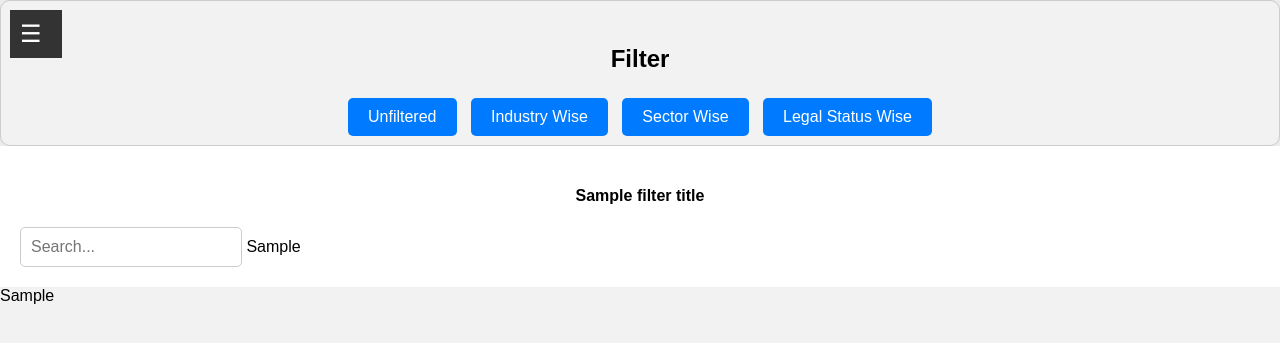
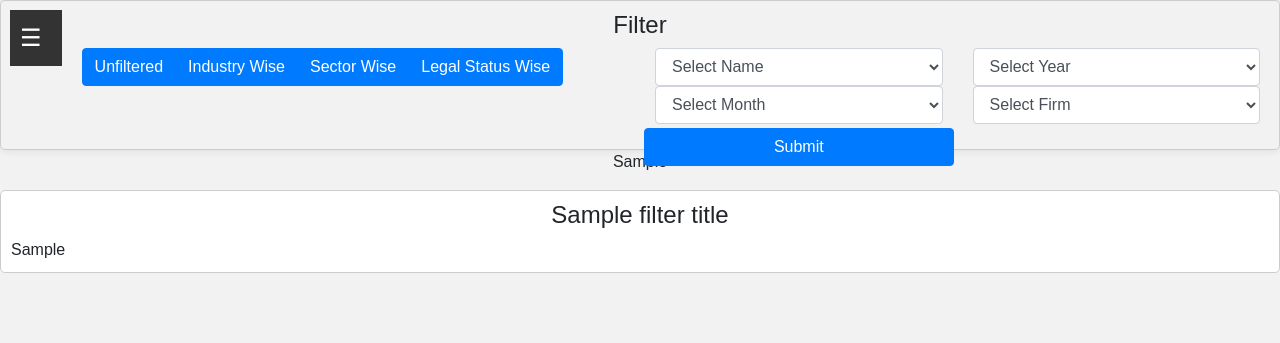
Before and after one commit to Kazir205/DVS-automation, a Django app: template dvs_automated/dvs_automated_app/templates/filter_data.html in a window 1280 px wide. Shown: the top 343 px of the page. Run offline with Django 4.2, Linux system fonts and the light colour scheme; the template is opened without the code that fills it: most values are stand-ins (such as "Sample title", 1, 10 or a date in 2020); parts of the project's set-up code (start-up, migrations or seed data) failed here and were passed over; some libraries are stand-ins or nearby versions.

Commit message:
Add files via upload

```diff
--- a/dvs_automated/dvs_automated/settings.py
+++ b/dvs_automated/dvs_automated/settings.py
@@ -29,7 +29,7 @@ SECRET_KEY = 'django-insecure-l5*1r9e@i9#(0fptnb#n(bg)6119uj^s=+dddd_w$cp_)gu80r
 # SECURITY WARNING: don't run with debug turned on in production!
 DEBUG = True
 
-ALLOWED_HOSTS = [".vercel.app"]
+ALLOWED_HOSTS = []
 
 
 # Application definition
--- a/dvs_automated/dvs_automated_app/templates/filter_data.html
+++ b/dvs_automated/dvs_automated_app/templates/filter_data.html
@@ -6,22 +6,14 @@
     {% comment %} <link rel='stylesheet' href='../js_and_css/index.css'> {% endcomment %}
     <title>My Web Page</title>
     <!-- Add your CSS styles or links to external CSS files here -->
+    <link rel="stylesheet" href="https://cdn.jsdelivr.net/npm/bootstrap@4.4.1/dist/css/bootstrap.min.css" integrity="sha384-Vkoo8x4CGsO3+Hhxv8T/Q5PaXtkKtu6ug5TOeNV6gBiFeWPGFN9MuhOf23Q9Ifjh" crossorigin="anonymous">
+</head>
     <style>
         body {
             font-family: Arial, sans-serif;
             margin: 0;
             padding: 0;
             background-color: #f2f2f2;
-        }
-
-        /* Container Styles */
-        .container {
-            max-width: 800px;
-            margin: 0 auto;
-            padding: 20px;
-            background-color: #ffffff;
-            box-shadow: 0 0 10px rgba(0, 0, 0, 0.1);
-            border-radius: 5px;
         }
 
         /* Section Styles */
@@ -33,32 +25,11 @@
             border-radius: 5px;
         }
 
-        /* Section Specific Styles */
-        .section1 {
-            border-color: #3498db;
-            color: #3498db;
-        }
-
-        .section2 {
-            border-color: #e74c3c;
-            color: #e74c3c;
-        }
-
-        .section3 {
-            border-color: #27ae60;
-            color: #27ae60;
-        }
-
-        .section4 {
-            border-color: #f39c12;
-            color: #f39c12;
-        }
-
         .table-container {
-            position: sticky;
             top: 0;
             z-index: 100;
             background-color: #fff; /* Add a background color if needed */
+            height: 100%;
         }
 
         table {
@@ -77,23 +48,8 @@
         }
 
         /* Define a CSS keyframes animation */
-@keyframes fadeIn {
-    from {
-        opacity: 0; /* Start with transparency */
-    }
-    to {
-        opacity: 1; /* End with full opacity */
-    }
-}
 
-/* Apply the animation to the table */
-.table-container {
-    position: sticky;
-    top: 0;
-    z-index: 100;
-    background-color: #fff;
-    animation: fadeIn 1s ease; /* Apply the fadeIn animation */
-}
+
 
 /* Sidebar container styles */
 .custom-sidebar {
@@ -105,8 +61,10 @@
 }
 
 .sidebar-container {
+    display: flex;
     text-align: center;
-    height: 80px;
+    height: 150px;
+    justify-content: center;
 }
 
 /* Header styles */
@@ -128,13 +86,29 @@
     transition: background-color 0.3s ease;
 }
 
+  .dropdown-item {
+    color: black;
+    padding: 10px;
+    cursor: pointer;
+  }
+
+  .dropdown-item:hover {
+    background-color: lightgray;
+  }
+
+  .dropdown-item.active {
+    background-color: #007bff;
+    color: white;
+  }
+
 .custom-button:hover {
     background-color: #0056b3;
 }
 .table-container {
     overflow-x: auto; /* Enable horizontal scrolling for the table */
     max-width: 100%; /* Ensure the container doesn't overflow its parent */
-    padding: 20px;
+    padding: 5px;
+    height: 100%;
 }
 
 /* Table styles */
@@ -153,11 +127,12 @@
 .table th {
     background-color: #f2f2f2;
 }
+
 /* Table scroll container */
 .table-scroll {
     overflow-x: auto; /* Enable horizontal scrolling */
     overflow-y: auto; /* Enable vertical scrolling */
-    max-height: 400px; /* Set a maximum height for vertical scrolling */
+    max-height: 600px; /* Set a maximum height for vertical scrolling */
 }
 
 /* Table styles */
@@ -214,52 +189,141 @@
     box-shadow: 0px 0px 5px rgba(0, 123, 255, 0.5);
     outline: none;
 }
+
+/*/* Add your CSS styles here */
+.dropdown-container {
+    position: relative;
+    display: inline-block;
+    margin-right: 20px;
+}
+
+.dropdown-button {
+    background-color: #3498db;
+    color: #fff;
+    padding: 10px 20px;
+    border: none;
+    cursor: pointer;
+}
+
+.dropdown-content {
+    display: none;
+    position: absolute;
+    background-color: #f9f9f9;
+    min-width: 160px;
+    box-shadow: 0px 8px 16px 0px rgba(0,0,0,0.2);
+    z-index: 1;
+}
+
+.dropdown-item {
+    padding: 10px;
+    text-decoration: none;
+    display: block;
+    color: #333;
+}
+
+.dropdown-item:hover {
+    background-color: #ddd;
+}
+
+.dropdown-container:hover .dropdown-content {
+    display: block;
+}
+
+.custom-sidebar {
+    border: 1px solid #ccc;
+    border-radius: 5px;
+    padding: 10px;
+  }
+
+  .table-container {
+    border: 1px solid #ccc;
+    border-radius: 5px;
+    padding: 10px;
+  }
     </style>
 </head>
 <body>
     {% include 'header.html' %}
-    <div class="custom-sidebar">
-        <div class="sidebar-container">
-            <h3>Filter</h3>
-            <form method="post">
-                {% csrf_token %}
-                <button class="custom-button" type="submit" name="unfiltered">Unfiltered</button>
-                <button class="custom-button" type="submit" name="industry_filter">Industry Wise</button>
-                <button class="custom-button" type="submit" name="sector_filter">Sector Wise</button>
-                <button class="custom-button" type="submit" name="legal_status_filter">Legal Status Wise</button>
-            </form>
+<div class="custom-sidebar" style='height: 150px'>
+    <h4 style='text-align: center'>Filter</h4>
+    <div class="sidebar-container">
+        <div class="row">
+            <div class="col-md-6">
+                <form method="post" class="row">
+                    {% csrf_token %}
+
+                    <div class="col-md-12">
+                        <div class="btn-group" role="group" aria-label="Button group">
+                            <button class="btn btn-md btn-primary" type="submit" name="unfiltered">Unfiltered</button>
+                            <button class="btn btn-md btn-primary" type="submit" name="industry_filter">Industry Wise</button>
+                            <button class="btn btn-md btn-primary" type="submit" name="sector_filter">Sector Wise</button>
+                            <button class="btn btn-md btn-primary" type="submit" name="legal_status_filter">Legal Status Wise</button>
+                        </div>
+                    </div>
+                </form>
+            </div>
+            <div class="col-md-6">
+                <form method="post" class="row">
+                    {% csrf_token %}
+
+                    <div class="col-md-6">
+                        <select name="selected_name" id="dropdown" class="form-control">
+                            <option value="">Select Name</option>
+                            {% for name in names %}
+                                <option value="{{name}}">{{name}}</option>
+                            {% endfor %}
+                        </select>
+                    </div>
+
+                    <div class="col-md-6">
+                        <select name="selected_year" id="dropdown" class="form-control">
+                            <option value="">Select Year</option>
+                            {% for year in years %}
+                                <option value="{{year}}">{{year}}</option>
+                            {% endfor %}
+                        </select>
+
+                    </div>
+                    <div class="col-md-6">
+                        <select name="selected_month" id="dropdown" class="form-control">
+                            <option value="">Select Month</option>
+                            {% for month in months %}
+                                <option value="{{month}}">{{month}}</option>
+                            {% endfor %}
+                        </select>
+                    </div>
+                    <div class="col-md-6">
+                        <select name="selected_firm" id="dropdown" class="form-control">
+                            <option value="">Select Firm</option>
+                            {% for firm in firms %}
+                                <option value="{{firm}}">{{firm}}</option>
+                            {% endfor %}
+                        </select>
+                    </div>
+
+                    <div class="col-md-6 p-1">
+                        <button type="submit" class="btn btn-primary btn-block">Submit</button>
+                    </div>
+                </form>
+            </div>
         </div>
     </div>
+</div>
+<p style='text-align: center'>{{records_found}}</p>
 </div>
 <div class="table-container">
     <h4 style="text-align: center">{{filter_title}}</h4>
     <div class="table-scroll">
-        <input type="text" id="searchInput" placeholder="Search...">
         <table id="dataTable" class="display">
             {{ df.to_html | safe }}
         </table>
     </div>
 </div>
-                    <div>
-                        {{df_filtered.to_html | safe}}
-                    </div>
 
 
-<!-- for serching throuhg tables-->
 <script>
-        $(document).ready(function () {
-            var table = $('#dataTable').DataTable();
-
-            // Add a search input field
-            $('#searchInput').on('keyup', function () {
-                table.search(this.value).draw();
-                console.log('works')
-            });
-        });
-    </script>
 
 
-<link rel="stylesheet" type="text/css" href="https://cdn.datatables.net/1.11.5/css/jquery.dataTables.css">
-<script type="text/javascript" charset="utf8" src="https://code.jquery.com/jquery-3.6.0.min.js"></script>
-<script type="text/javascript" charset="utf8" src="https://cdn.datatables.net/1.11.5/js/jquery.dataTables.js"></script>
+</script>
+<script src="https://cdn.jsdelivr.net/npm/bootstrap@5.3.0-alpha3/dist/js/bootstrap.bundle.min.js" integrity="sha384-ENjdO4Dr2bkBIFxQpeoTz1HIcje39Wm4jDKdf19U8gI4ddQ3GYNS7NTKfAdVQSZe" crossorigin="anonymous"></script>
 </body>
```
Also changed, not shown: dvs_automated/dvs_automated_app/views.py (+73 -6 lines), dvs_automated/draft.csv (added), dvs_automated/listed.csv (added).
